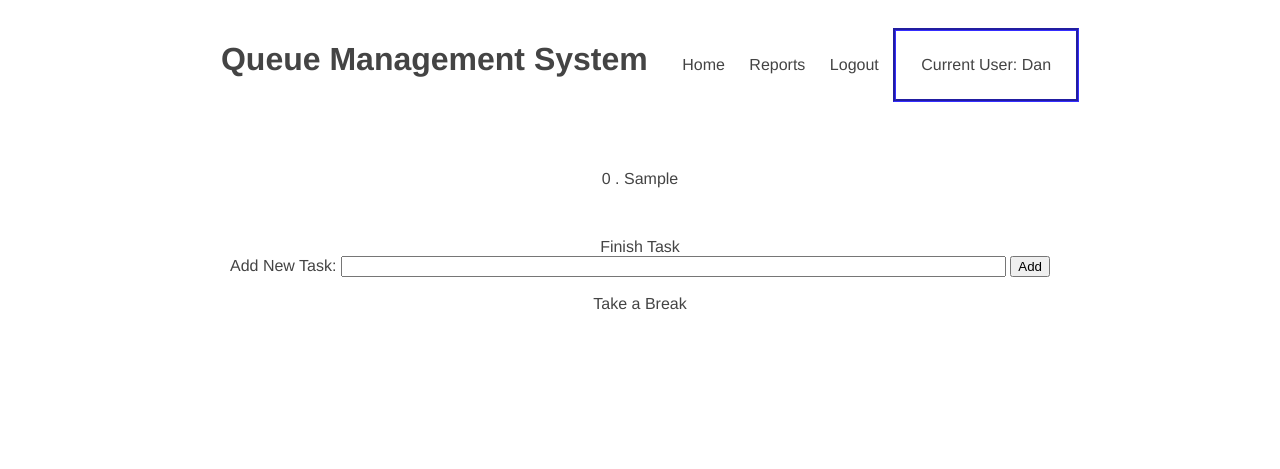
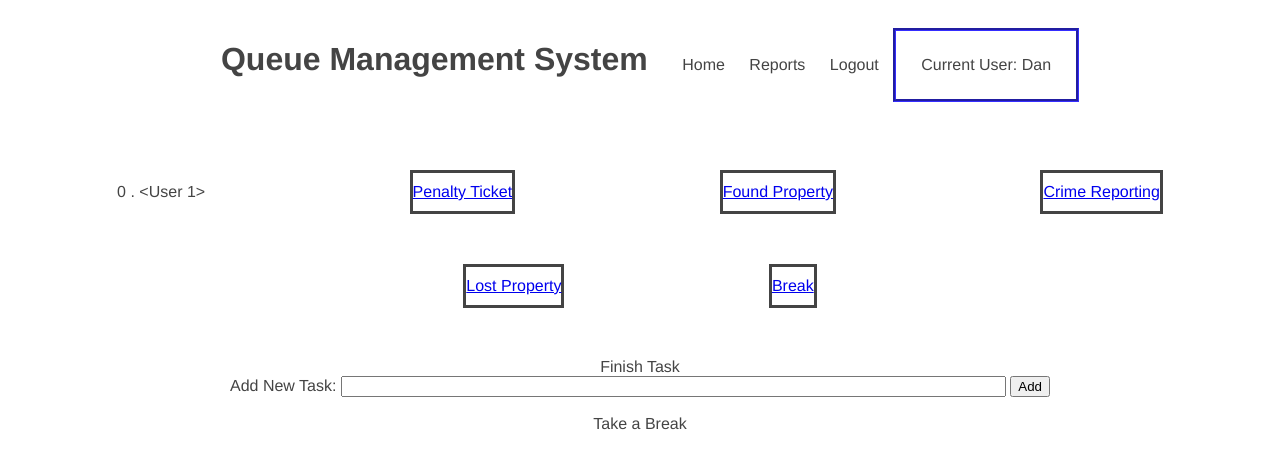
Before and after one commit to AndreasThinks/FlaskQueueManager, a Flask app: page / in a window 1280 px wide. Shown: the top 469 px of the page. Run offline with Flask 2, Linux system fonts and the light colour scheme; tables that the repository leaves empty hold one stand-in row (values such as "Sample post").

Commit message:
Milestone Three - buttons with task types.  don't currenty update the db

```diff
--- a/app/models.py
+++ b/app/models.py
@@ -1,10 +1,10 @@
 from app import db
 
 class User(db.Model):
-    id = db.Column(db.String(7), primary_key = True)
+    id = db.Column(db.Integer, primary_key = True)
     email = db.Column(db.String(120), unique = True)
     password = db.Column(db.String(10))
-    #tasks = db.relationship('Task', backref = 'creator_id', lazy = 'dynamic')
+    tasks = db.relationship('Task', backref = 'creator', lazy = 'dynamic')
 
     def __repr__(self):
         return '<User %r>' % (self.id)
@@ -13,8 +13,9 @@ class User(db.Model):
         return unicode(self.id)
 
 class Task(db.Model):
-    id = db.Column(db.BigInteger, primary_key = True)
-    creator = db.Column(db.String(120), db.ForeignKey('user.id'))
+    id = db.Column(db.Integer, primary_key = True)
+    type = db.Column(db.Integer)
+    user_id = db.Column(db.String(120), db.ForeignKey('user.id'))
     time = db.Column(db.SmallInteger)
 
     def __repr__(self):
--- a/app/static/css/main.css
+++ b/app/static/css/main.css
@@ -34,3 +34,9 @@ padding:10px;
     border-style: groove;
     border-color: #332cf5;
 }
+
+div.task_type_button {
+    border-style: solid;
+    padding-top: 10px;
+    padding-bottom: 10px;
+}
--- a/app/templates/index.html
+++ b/app/templates/index.html
@@ -8,10 +8,17 @@
 
 {% endfor %}
             </div>
+             {% for type in task_types %}
+             <div class="task_type_button">
 
+
+                  <a href={{url_for('add_task_type', task_type=type)}}>{{task_types[type]}}</a>
+             </div>
+            {% endfor %}
+<br>
             <div id="buttons">
             Finish Task<br>
-            <form action="/add_task" method="post" name="addTask">
+            <form action="." method="post" name="addTask">
         Add New Task:
         {{form.name(size=80)}}
 
--- a/app/views.py
+++ b/app/views.py
@@ -9,6 +9,13 @@ from models import User, Task
 @app.route('/index', methods=['GET', 'POST'])
 def index():
     form = AddTask()
+    task_types = ["Penalty Ticket", "Found Property", "Crime Reporting","Lost Property", "Break"]
+    x = 0
+    task_types_dict = {}
+    for task in task_types:
+        new_dict = {x : task}
+        task_types_dict.update(new_dict)
+        x += 1
     user = { 'nickname': 'Dan'}  # fake user
     #tasks = {1: 'passport', 2: 'eat', 3: 'Amazing'}
     tasks = {}
@@ -30,6 +37,7 @@ def index():
         title = 'Home',
         user = user,
         form = form,
+        task_types = task_types_dict,
         tasks = tasks)
 
 @app.route('/add_task', methods=['GET', 'POST'])
@@ -40,7 +48,16 @@ def add_task():
         name = tasker[1]
         task = Task(number= t_number, creator=235026, time = 20)
     except KeyError:
-        task = Task(creator=200000, time = 20)
+        task = Task(creator=200000, time=20)
     db.session.add(task)
     db.session.commit()
     return redirect('/index')
+
+@app.route('/add_task_type', methods=['GET', 'POST'])
+def add_task_type():
+    all_tasks = Task.query.all()
+    number = len(all_tasks)
+    task_db = Task(id = number, type=task_type, creator = 235026, time=20)
+    db.session.add(task_db)
+    db.session.commit()
+    return redirect('/index')
```
Also changed, not shown: 1 other file.
